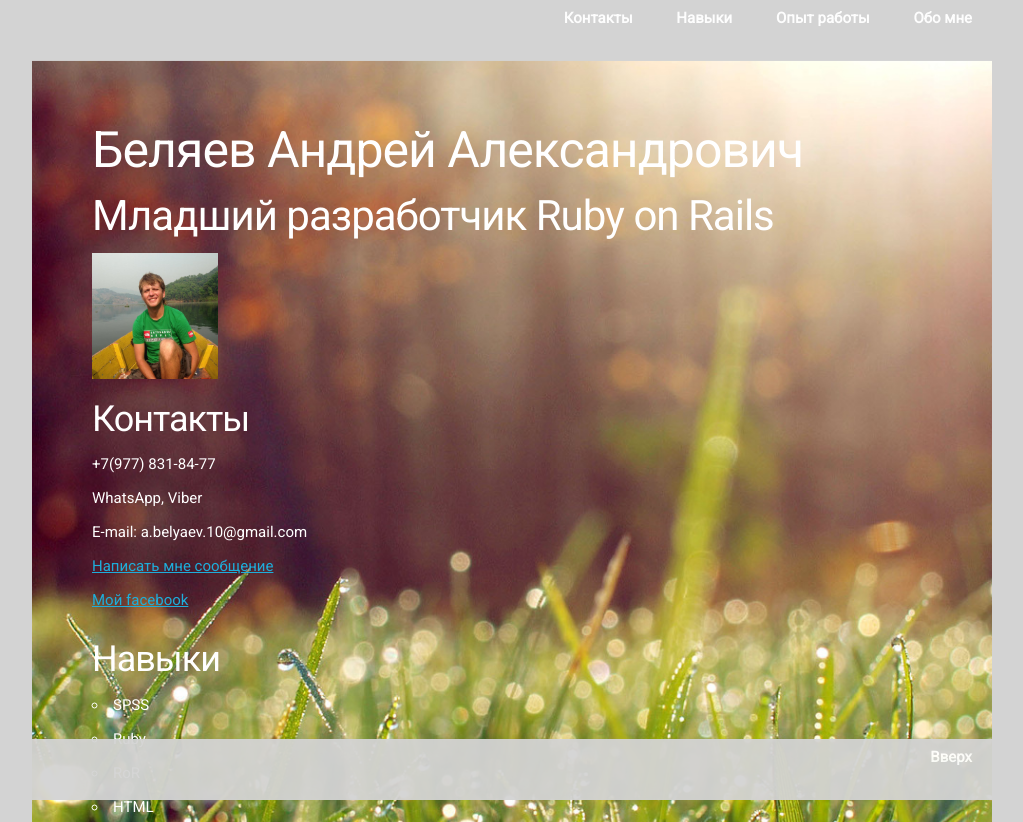
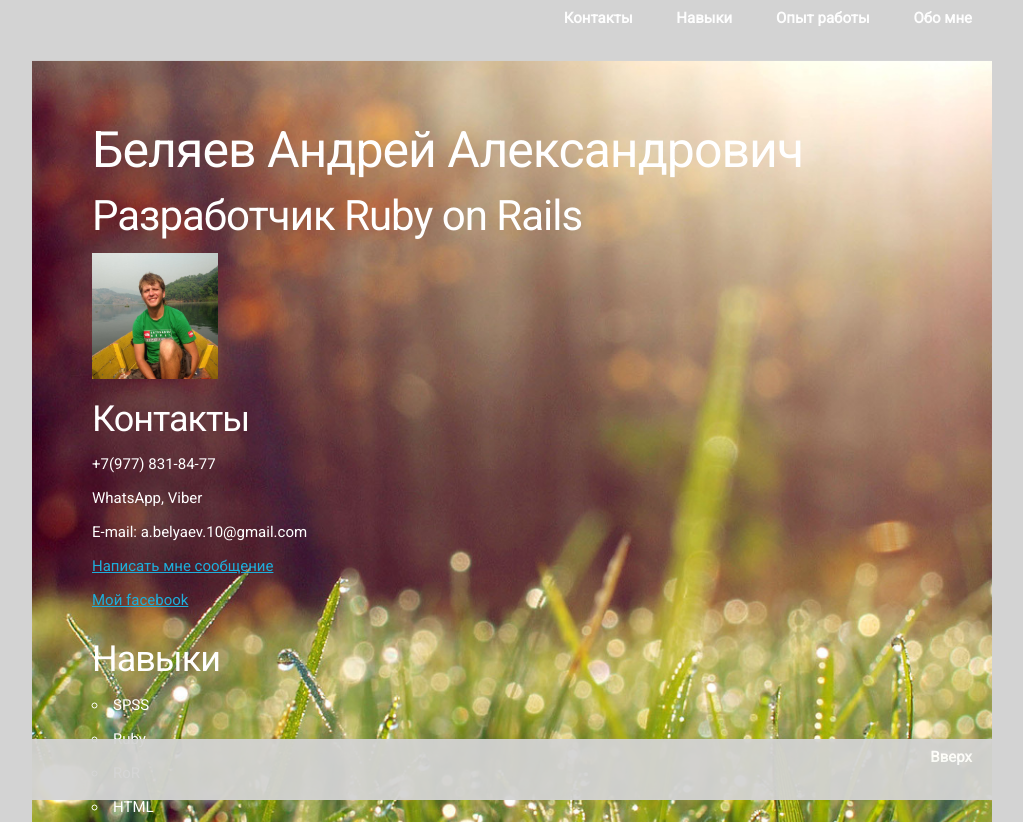
Before and after one commit to andrybely/cv, a plain HTML site: page index.html in a window 1280 px wide. Shown: the top 822 px of the page, without its empty margins (128-1151 px from the left). Drawn offline with nearby package versions, Linux system fonts and the light colour scheme.

Commit message:
Update index.html

```diff
--- a/index.html
+++ b/index.html
@@ -43,7 +43,7 @@
         <div class="one.column">
             <div>
                 <h1>Беляев Андрей Александрович</h1>
-                <h2>Младший разработчик Ruby on Rails</h2>
+                <h2>Разработчик Ruby on Rails</h2>
                 <p><img src="image1.jpg" width="15%" height="4%"/></p>
             </div>
             <div id="contacts">
```
